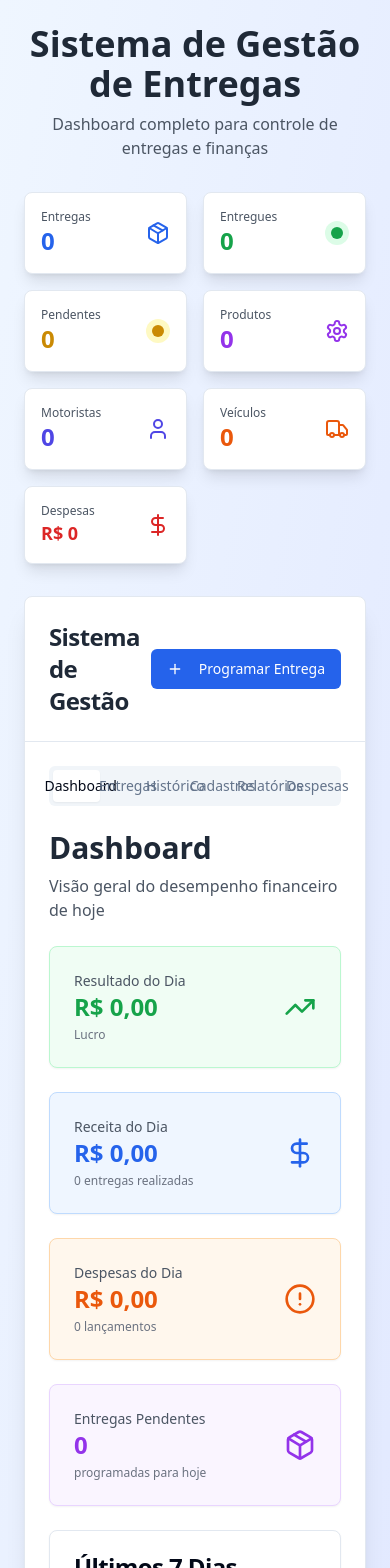
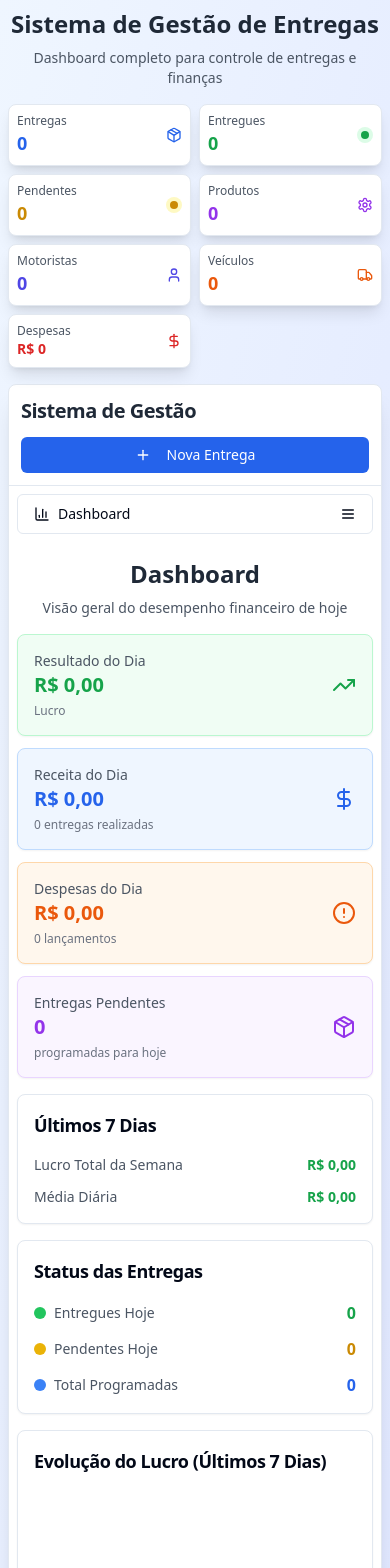
Before and after one commit to medraut16/carga-confirma-app-60, a React (Vite) app: page / in a window 390 px wide. Shown: the top 1568 px of the page. Built offline with nearby package versions, Linux system fonts and the light colour scheme.

Commit message:
Add responsive layout for mobile devices
Implement responsive design for mobile devices.

```diff
--- a/src/components/Dashboard.tsx
+++ b/src/components/Dashboard.tsx
@@ -90,20 +90,20 @@ const Dashboard: React.FC<DashboardProps> = ({ protocols, expenses, onNavigateTo
   };
 
   return (
-    <div className="space-y-6">
-      <div>
-        <h2 className="text-3xl font-bold text-gray-800 mb-2">Dashboard</h2>
-        <p className="text-gray-600">Visão geral do desempenho financeiro de hoje</p>
+    <div className="space-y-4 sm:space-y-6">
+      <div className="text-center sm:text-left">
+        <h2 className="text-2xl sm:text-3xl font-bold text-gray-800 mb-2">Dashboard</h2>
+        <p className="text-sm sm:text-base text-gray-600">Visão geral do desempenho financeiro de hoje</p>
       </div>
 
-      {/* Cards principais */}
-      <div className="grid grid-cols-1 md:grid-cols-2 lg:grid-cols-4 gap-6">
+      {/* Cards principais - Mobile: 1 column, Tablet: 2, Desktop: 4 */}
+      <div className="grid grid-cols-1 sm:grid-cols-2 lg:grid-cols-4 gap-3 sm:gap-4 lg:gap-6">
         <Card className={`${todayProfit >= 0 ? 'bg-green-50 border-green-200' : 'bg-red-50 border-red-200'}`}>
-          <CardContent className="p-6">
+          <CardContent className="p-4 sm:p-6">
             <div className="flex items-center justify-between">
               <div>
                 <p className="text-sm font-medium text-gray-600">Resultado do Dia</p>
-                <p className={`text-2xl font-bold ${todayProfit >= 0 ? 'text-green-600' : 'text-red-600'}`}>
+                <p className={`text-xl sm:text-2xl font-bold ${todayProfit >= 0 ? 'text-green-600' : 'text-red-600'}`}>
                   {new Intl.NumberFormat('pt-BR', {
                     style: 'currency',
                     currency: 'BRL'
@@ -114,9 +114,9 @@ const Dashboard: React.FC<DashboardProps> = ({ protocols, expenses, onNavigateTo
                 </p>
               </div>
               {todayProfit >= 0 ? (
-                <TrendingUp className="h-8 w-8 text-green-600" />
+                <TrendingUp className="h-6 w-6 sm:h-8 sm:w-8 text-green-600" />
               ) : (
-                <TrendingDown className="h-8 w-8 text-red-600" />
+                <TrendingDown className="h-6 w-6 sm:h-8 sm:w-8 text-red-600" />
               )}
             </div>
           </CardContent>
@@ -126,11 +126,11 @@ const Dashboard: React.FC<DashboardProps> = ({ protocols, expenses, onNavigateTo
           className="bg-blue-50 border-blue-200 cursor-pointer hover:shadow-lg transition-shadow"
           onClick={handleRevenueClick}
         >
-          <CardContent className="p-6">
+          <CardContent className="p-4 sm:p-6">
             <div className="flex items-center justify-between">
               <div>
                 <p className="text-sm font-medium text-gray-600">Receita do Dia</p>
-                <p className="text-2xl font-bold text-blue-600">
+                <p className="text-xl sm:text-2xl font-bold text-blue-600">
                   {new Intl.NumberFormat('pt-BR', {
                     style: 'currency',
                     currency: 'BRL'
@@ -140,7 +140,7 @@ const Dashboard: React.FC<DashboardProps> = ({ protocols, expenses, onNavigateTo
                   {deliveredToday} entregas realizadas
                 </p>
               </div>
-              <DollarSign className="h-8 w-8 text-blue-600" />
+              <DollarSign className="h-6 w-6 sm:h-8 sm:w-8 text-blue-600" />
             </div>
           </CardContent>
         </Card>
@@ -149,11 +149,11 @@ const Dashboard: React.FC<DashboardProps> = ({ protocols, expenses, onNavigateTo
           className="bg-orange-50 border-orange-200 cursor-pointer hover:shadow-lg transition-shadow"
           onClick={handleExpenseClick}
         >
-          <CardContent className="p-6">
+          <CardContent className="p-4 sm:p-6">
             <div className="flex items-center justify-between">
               <div>
                 <p className="text-sm font-medium text-gray-600">Despesas do Dia</p>
-                <p className="text-2xl font-bold text-orange-600">
+                <p className="text-xl sm:text-2xl font-bold text-orange-600">
                   {new Intl.NumberFormat('pt-BR', {
                     style: 'currency',
                     currency: 'BRL'
@@ -163,38 +163,38 @@ const Dashboard: React.FC<DashboardProps> = ({ protocols, expenses, onNavigateTo
                   {todayExpenses.length} lançamentos
                 </p>
               </div>
-              <AlertCircle className="h-8 w-8 text-orange-600" />
+              <AlertCircle className="h-6 w-6 sm:h-8 sm:w-8 text-orange-600" />
             </div>
           </CardContent>
         </Card>
 
         <Card className="bg-purple-50 border-purple-200">
-          <CardContent className="p-6">
+          <CardContent className="p-4 sm:p-6">
             <div className="flex items-center justify-between">
               <div>
                 <p className="text-sm font-medium text-gray-600">Entregas Pendentes</p>
-                <p className="text-2xl font-bold text-purple-600">{scheduledToday}</p>
+                <p className="text-xl sm:text-2xl font-bold text-purple-600">{scheduledToday}</p>
                 <p className="text-xs text-gray-500 mt-1">
                   programadas para hoje
                 </p>
               </div>
-              <Package className="h-8 w-8 text-purple-600" />
+              <Package className="h-6 w-6 sm:h-8 sm:w-8 text-purple-600" />
             </div>
           </CardContent>
         </Card>
       </div>
 
-      {/* Resumo semanal */}
-      <div className="grid grid-cols-1 lg:grid-cols-2 gap-6">
+      {/* Resumo semanal - Mobile: 1 column, Desktop: 2 columns */}
+      <div className="grid grid-cols-1 lg:grid-cols-2 gap-4 sm:gap-6">
         <Card>
-          <CardHeader>
-            <CardTitle>Últimos 7 Dias</CardTitle>
+          <CardHeader className="p-4 sm:p-6">
+            <CardTitle className="text-lg sm:text-xl">Últimos 7 Dias</CardTitle>
           </CardHeader>
-          <CardContent>
-            <div className="space-y-4">
+          <CardContent className="p-4 sm:p-6 pt-0">
+            <div className="space-y-3 sm:space-y-4">
               <div className="flex justify-between items-center">
                 <span className="text-sm text-gray-600">Lucro Total da Semana</span>
-                <span className={`font-bold ${weeklyProfit >= 0 ? 'text-green-600' : 'text-red-600'}`}>
+                <span className={`font-bold text-sm sm:text-base ${weeklyProfit >= 0 ? 'text-green-600' : 'text-red-600'}`}>
                   {new Intl.NumberFormat('pt-BR', {
                     style: 'currency',
                     currency: 'BRL'
@@ -203,7 +203,7 @@ const Dashboard: React.FC<DashboardProps> = ({ protocols, expenses, onNavigateTo
               </div>
               <div className="flex justify-between items-center">
                 <span className="text-sm text-gray-600">Média Diária</span>
-                <span className={`font-bold ${avgDailyProfit >= 0 ? 'text-green-600' : 'text-red-600'}`}>
+                <span className={`font-bold text-sm sm:text-base ${avgDailyProfit >= 0 ? 'text-green-600' : 'text-red-600'}`}>
                   {new Intl.NumberFormat('pt-BR', {
                     style: 'currency',
                     currency: 'BRL'
@@ -215,11 +215,11 @@ const Dashboard: React.FC<DashboardProps> = ({ protocols, expenses, onNavigateTo
         </Card>
 
         <Card>
-          <CardHeader>
-            <CardTitle>Status das Entregas</CardTitle>
+          <CardHeader className="p-4 sm:p-6">
+            <CardTitle className="text-lg sm:text-xl">Status das Entregas</CardTitle>
           </CardHeader>
-          <CardContent>
-            <div className="space-y-4">
+          <CardContent className="p-4 sm:p-6 pt-0">
+            <div className="space-y-3 sm:space-y-4">
               <div className="flex justify-between items-center">
                 <div className="flex items-center gap-2">
                   <div className="w-3 h-3 bg-green-500 rounded-full"></div>
@@ -246,21 +246,21 @@ const Dashboard: React.FC<DashboardProps> = ({ protocols, expenses, onNavigateTo
         </Card>
       </div>
 
-      {/* Gráfico simples dos últimos 7 dias */}
+      {/* Gráfico - Mobile responsive */}
       <Card>
-        <CardHeader>
-          <CardTitle>Evolução do Lucro (Últimos 7 Dias)</CardTitle>
+        <CardHeader className="p-4 sm:p-6">
+          <CardTitle className="text-lg sm:text-xl">Evolução do Lucro (Últimos 7 Dias)</CardTitle>
         </CardHeader>
-        <CardContent>
-          <div className="h-64 flex items-end justify-between gap-2">
+        <CardContent className="p-4 sm:p-6 pt-0">
+          <div className="h-48 sm:h-64 flex items-end justify-between gap-1 sm:gap-2">
             {last7Days.map((day, index) => {
               const maxProfit = Math.max(...last7Days.map(d => Math.abs(d.profit)));
-              const height = maxProfit > 0 ? (Math.abs(day.profit) / maxProfit) * 200 : 20;
+              const height = maxProfit > 0 ? (Math.abs(day.profit) / maxProfit) * (window.innerWidth < 640 ? 160 : 200) : 20;
               const isPositive = day.profit >= 0;
 
               return (
                 <div key={index} className="flex-1 flex flex-col items-center">
-                  <div className="text-xs text-gray-500 mb-2">
+                  <div className="text-xs text-gray-500 mb-2 text-center">
                     {new Intl.NumberFormat('pt-BR', {
                       style: 'currency',
                       currency: 'BRL',
--- a/src/components/ProtocolApp.tsx
+++ b/src/components/ProtocolApp.tsx
@@ -2,7 +2,7 @@ import React, { useState, useEffect } from 'react';
 import { Card, CardContent, CardHeader, CardTitle } from '@/components/ui/card';
 import { Button } from '@/components/ui/button';
 import { Tabs, TabsContent, TabsList, TabsTrigger } from '@/components/ui/tabs';
-import { Package, FileText, BarChart3, Plus, Settings, User, Truck, DollarSign, Calendar } from 'lucide-react';
+import { Package, FileText, BarChart3, Plus, Settings, User, Truck, DollarSign, Calendar, Menu } from 'lucide-react';
 import { DeliveryProtocol, Product, Driver, Vehicle, Expense, ExpenseCategory } from '@/types/protocol';
 import ProtocolForm from './ProtocolForm';
 import ProtocolList from './ProtocolList';
@@ -29,6 +29,7 @@ const ProtocolApp = () => {
   const [showForm, setShowForm] = useState(false);
   const [editingProtocol, setEditingProtocol] = useState<DeliveryProtocol | null>(null);
   const [confirmingDelivery, setConfirmingDelivery] = useState<DeliveryProtocol | null>(null);
+  const [isMobileMenuOpen, setIsMobileMenuOpen] = useState(false);
 
   useEffect(() => {
     // Load all data from localStorage
@@ -197,101 +198,101 @@ const ProtocolApp = () => {
 
   return (
     <div className="min-h-screen bg-gradient-to-br from-blue-50 to-indigo-100">
-      <div className="container mx-auto p-6">
+      <div className="container mx-auto p-2 sm:p-4 lg:p-6">
         {/* Header */}
-        <div className="text-center mb-8">
-          <h1 className="text-4xl font-bold text-gray-800 mb-2">
+        <div className="text-center mb-4 sm:mb-6 lg:mb-8">
+          <h1 className="text-2xl sm:text-3xl lg:text-4xl font-bold text-gray-800 mb-2">
             Sistema de Gestão de Entregas
           </h1>
-          <p className="text-gray-600">
+          <p className="text-sm sm:text-base text-gray-600">
             Dashboard completo para controle de entregas e finanças
           </p>
         </div>
 
-        {/* Stats Cards */}
-        <div className="grid grid-cols-2 md:grid-cols-4 lg:grid-cols-7 gap-4 mb-8">
+        {/* Stats Cards - Mobile: 2 columns, Tablet: 3-4, Desktop: 7 */}
+        <div className="grid grid-cols-2 sm:grid-cols-3 md:grid-cols-4 lg:grid-cols-7 gap-2 sm:gap-3 lg:gap-4 mb-4 sm:mb-6 lg:mb-8">
           <Card className="bg-white shadow-lg hover:shadow-xl transition-shadow">
-            <CardContent className="p-4">
+            <CardContent className="p-2 sm:p-3 lg:p-4">
               <div className="flex items-center justify-between">
                 <div>
                   <p className="text-xs font-medium text-gray-600">Entregas</p>
-                  <p className="text-2xl font-bold text-blue-600">{stats.total}</p>
+                  <p className="text-lg sm:text-xl lg:text-2xl font-bold text-blue-600">{stats.total}</p>
                 </div>
-                <Package className="h-6 w-6 text-blue-600" />
+                <Package className="h-4 w-4 sm:h-5 sm:w-5 lg:h-6 lg:w-6 text-blue-600" />
               </div>
             </CardContent>
           </Card>
 
           <Card className="bg-white shadow-lg hover:shadow-xl transition-shadow">
-            <CardContent className="p-4">
+            <CardContent className="p-2 sm:p-3 lg:p-4">
               <div className="flex items-center justify-between">
                 <div>
                   <p className="text-xs font-medium text-gray-600">Entregues</p>
-                  <p className="text-2xl font-bold text-green-600">{stats.delivered}</p>
+                  <p className="text-lg sm:text-xl lg:text-2xl font-bold text-green-600">{stats.delivered}</p>
                 </div>
-                <div className="h-6 w-6 bg-green-100 rounded-full flex items-center justify-center">
-                  <div className="h-3 w-3 bg-green-600 rounded-full"></div>
+                <div className="h-4 w-4 sm:h-5 sm:w-5 lg:h-6 lg:w-6 bg-green-100 rounded-full flex items-center justify-center">
+                  <div className="h-2 w-2 sm:h-2.5 sm:w-2.5 lg:h-3 lg:w-3 bg-green-600 rounded-full"></div>
                 </div>
               </div>
             </CardContent>
           </Card>
 
           <Card className="bg-white shadow-lg hover:shadow-xl transition-shadow">
-            <CardContent className="p-4">
+            <CardContent className="p-2 sm:p-3 lg:p-4">
               <div className="flex items-center justify-between">
                 <div>
                   <p className="text-xs font-medium text-gray-600">Pendentes</p>
-                  <p className="text-2xl font-bold text-yellow-600">{stats.pending}</p>
+                  <p className="text-lg sm:text-xl lg:text-2xl font-bold text-yellow-600">{stats.pending}</p>
                 </div>
-                <div className="h-6 w-6 bg-yellow-100 rounded-full flex items-center justify-center">
-                  <div className="h-3 w-3 bg-yellow-600 rounded-full"></div>
+                <div className="h-4 w-4 sm:h-5 sm:w-5 lg:h-6 lg:w-6 bg-yellow-100 rounded-full flex items-center justify-center">
+                  <div className="h-2 w-2 sm:h-2.5 sm:w-2.5 lg:h-3 lg:w-3 bg-yellow-600 rounded-full"></div>
                 </div>
               </div>
             </CardContent>
           </Card>
 
           <Card className="bg-white shadow-lg hover:shadow-xl transition-shadow">
-            <CardContent className="p-4">
+            <CardContent className="p-2 sm:p-3 lg:p-4">
               <div className="flex items-center justify-between">
                 <div>
                   <p className="text-xs font-medium text-gray-600">Produtos</p>
-                  <p className="text-2xl font-bold text-purple-600">{stats.totalProducts}</p>
+                  <p className="text-lg sm:text-xl lg:text-2xl font-bold text-purple-600">{stats.totalProducts}</p>
                 </div>
-                <Settings className="h-6 w-6 text-purple-600" />
+                <Settings className="h-4 w-4 sm:h-5 sm:w-5 lg:h-6 lg:w-6 text-purple-600" />
               </div>
             </CardContent>
           </Card>
 
           <Card className="bg-white shadow-lg hover:shadow-xl transition-shadow">
-            <CardContent className="p-4">
+            <CardContent className="p-2 sm:p-3 lg:p-4">
               <div className="flex items-center justify-between">
                 <div>
                   <p className="text-xs font-medium text-gray-600">Motoristas</p>
-                  <p className="text-2xl font-bold text-indigo-600">{stats.totalDrivers}</p>
+                  <p className="text-lg sm:text-xl lg:text-2xl font-bold text-indigo-600">{stats.totalDrivers}</p>
                 </div>
-                <User className="h-6 w-6 text-indigo-600" />
+                <User className="h-4 w-4 sm:h-5 sm:w-5 lg:h-6 lg:w-6 text-indigo-600" />
               </div>
             </CardContent>
           </Card>
 
           <Card className="bg-white shadow-lg hover:shadow-xl transition-shadow">
-            <CardContent className="p-4">
+            <CardContent className="p-2 sm:p-3 lg:p-4">
               <div className="flex items-center justify-between">
                 <div>
                   <p className="text-xs font-medium text-gray-600">Veículos</p>
-                  <p className="text-2xl font-bold text-orange-600">{stats.totalVehicles}</p>
+                  <p className="text-lg sm:text-xl lg:text-2xl font-bold text-orange-600">{stats.totalVehicles}</p>
                 </div>
-                <Truck className="h-6 w-6 text-orange-600" />
+                <Truck className="h-4 w-4 sm:h-5 sm:w-5 lg:h-6 lg:w-6 text-orange-600" />
               </div>
             </CardContent>
           </Card>
 
           <Card className="bg-white shadow-lg hover:shadow-xl transition-shadow">
-            <CardContent className="p-4">
+            <CardContent className="p-2 sm:p-3 lg:p-4">
               <div className="flex items-center justify-between">
                 <div>
                   <p className="text-xs font-medium text-gray-600">Despesas</p>
-                  <p className="text-lg font-bold text-red-600">
+                  <p className="text-sm sm:text-base lg:text-lg font-bold text-red-600">
                     {new Intl.NumberFormat('pt-BR', {
                       style: 'currency',
                       currency: 'BRL',
@@ -299,7 +300,7 @@ const ProtocolApp = () => {
                     }).format(stats.totalExpenses)}
                   </p>
                 </div>
-                <DollarSign className="h-6 w-6 text-red-600" />
+                <DollarSign className="h-4 w-4 sm:h-5 sm:w-5 lg:h-6 lg:w-6 text-red-600" />
               </div>
             </CardContent>
           </Card>
@@ -307,9 +308,9 @@ const ProtocolApp = () => {
 
         {/* Main Content */}
         <Card className="bg-white shadow-xl">
-          <CardHeader className="border-b">
-            <div className="flex justify-between items-center">
-              <CardTitle className="text-2xl font-bold text-gray-800">
+          <CardHeader className="border-b p-3 sm:p-4 lg:p-6">
+            <div className="flex flex-col sm:flex-row justify-between items-start sm:items-center gap-3 sm:gap-0">
+              <CardTitle className="text-xl sm:text-2xl font-bold text-gray-800">
                 Sistema de Gestão
               </CardTitle>
               <Button
@@ -317,40 +318,86 @@ const ProtocolApp = () => {
                   setEditingProtocol(null);
                   setShowForm(true);
                 }}
-                className="bg-blue-600 hover:bg-blue-700 text-white"
+                className="bg-blue-600 hover:bg-blue-700 text-white w-full sm:w-auto"
+                size="sm"
               >
                 <Plus className="h-4 w-4 mr-2" />
-                Programar Entrega
+                <span className="hidden sm:inline">Programar Entrega</span>
+                <span className="sm:hidden">Nova Entrega</span>
               </Button>
             </div>
           </CardHeader>
 
-          <CardContent className="p-6">
+          <CardContent className="p-2 sm:p-4 lg:p-6">
             <Tabs value={activeTab} onValueChange={setActiveTab}>
-              <TabsList className="grid w-full grid-cols-6">
-                <TabsTrigger value="dashboard" className="flex items-center gap-2">
-                  <BarChart3 className="h-4 w-4" />
-                  Dashboard
+              {/* Mobile: Dropdown menu, Desktop: Regular tabs */}
+              <div className="block sm:hidden mb-4">
+                <Button
+                  variant="outline"
+                  onClick={() => setIsMobileMenuOpen(!isMobileMenuOpen)}
+                  className="w-full justify-between"
+                >
+                  <span className="flex items-center gap-2">
+                    {activeTab === 'dashboard' && <><BarChart3 className="h-4 w-4" />Dashboard</>}
+                    {activeTab === 'scheduler' && <><Calendar className="h-4 w-4" />Entregas</>}
+                    {activeTab === 'list' && <><FileText className="h-4 w-4" />Histórico</>}
+                    {activeTab === 'cadastros' && <><Settings className="h-4 w-4" />Cadastros</>}
+                    {activeTab === 'reports' && <><BarChart3 className="h-4 w-4" />Relatórios</>}
+                    {activeTab === 'expenses' && <><DollarSign className="h-4 w-4" />Despesas</>}
+                  </span>
+                  <Menu className="h-4 w-4" />
+                </Button>
+
+                {isMobileMenuOpen && (
+                  <div className="mt-2 bg-white border rounded-lg shadow-lg z-10">
+                    {[
+                      { value: 'dashboard', icon: BarChart3, label: 'Dashboard' },
+                      { value: 'scheduler', icon: Calendar, label: 'Entregas' },
+                      { value: 'list', icon: FileText, label: 'Histórico' },
+                      { value: 'cadastros', icon: Settings, label: 'Cadastros' },
+                      { value: 'reports', icon: BarChart3, label: 'Relatórios' },
+                      { value: 'expenses', icon: DollarSign, label: 'Despesas' }
+                    ].map((tab) => (
+                      <button
+                        key={tab.value}
+                        onClick={() => {
+                          setActiveTab(tab.value);
+                          setIsMobileMenuOpen(false);
+                        }}
+                        className="w-full flex items-center gap-2 px-4 py-3 text-left hover:bg-gray-50 first:rounded-t-lg last:rounded-b-lg"
+                      >
+                        <tab.icon className="h-4 w-4" />
+                        {tab.label}
+                      </button>
+                    ))}
+                  </div>
+                )}
+              </div>
+
+              <TabsList className="hidden sm:grid w-full grid-cols-3 lg:grid-cols-6">
+                <TabsTrigger value="dashboard" className="flex items-center gap-1 lg:gap-2 text-xs lg:text-sm">
+                  <BarChart3 className="h-3 w-3 lg:h-4 lg:w-4" />
+                  <span className="hidden lg:inline">Dashboard</span>
                 </TabsTrigger>
-                <TabsTrigger value="scheduler" className="flex items-center gap-2">
-                  <Calendar className="h-4 w-4" />
-                  Entregas
+                <TabsTrigger value="scheduler" className="flex items-center gap-1 lg:gap-2 text-xs lg:text-sm">
+                  <Calendar className="h-3 w-3 lg:h-4 lg:w-4" />
+                  <span className="hidden lg:inline">Entregas</span>
                 </TabsTrigger>
-                <TabsTrigger value="list" className="flex items-center gap-2">
-                  <FileText className="h-4 w-4" />
-                  Histórico
+                <TabsTrigger value="list" className="flex items-center gap-1 lg:gap-2 text-xs lg:text-sm">
+                  <FileText className="h-3 w-3 lg:h-4 lg:w-4" />
+                  <span className="hidden lg:inline">Histórico</span>
                 </TabsTrigger>
-                <TabsTrigger value="cadastros" className="flex items-center gap-2">
-                  <Settings className="h-4 w-4" />
-                  Cadastros
+                <TabsTrigger value="cadastros" className="flex items-center gap-1 lg:gap-2 text-xs lg:text-sm">
+                  <Settings className="h-3 w-3 lg:h-4 lg:w-4" />
+                  <span className="hidden lg:inline">Cadastros</span>
                 </TabsTrigger>
-                <TabsTrigger value="reports" className="flex items-center gap-2">
-                  <BarChart3 className="h-4 w-4" />
-                  Relatórios
+                <TabsTrigger value="reports" className="flex items-center gap-1 lg:gap-2 text-xs lg:text-sm">
+                  <BarChart3 className="h-3 w-3 lg:h-4 lg:w-4" />
+                  <span className="hidden lg:inline">Relatórios</span>
                 </TabsTrigger>
-                <TabsTrigger value="expenses" className="flex items-center gap-2">
-                  <DollarSign className="h-4 w-4" />
-                  Despesas
+                <TabsTrigger value="expenses" className="flex items-center gap-1 lg:gap-2 text-xs lg:text-sm">
+                  <DollarSign className="h-3 w-3 lg:h-4 lg:w-4" />
+                  <span className="hidden lg:inline">Despesas</span>
                 </TabsTrigger>
               </TabsList>
 
@@ -462,10 +509,10 @@ const ProtocolApp = () => {
           </CardContent>
         </Card>
 
-        {/* Protocol Form Modal */}
+        {/* Protocol Form Modal - Mobile responsive */}
         {showForm && (
-          <div className="fixed inset-0 bg-black bg-opacity-50 flex items-center justify-center p-4 z-50">
-            <div className="bg-white rounded-lg shadow-2xl max-w-4xl w-full max-h-[90vh] overflow-y-auto">
+          <div className="fixed inset-0 bg-black bg-opacity-50 flex items-center justify-center p-2 sm:p-4 z-50">
+            <div className="bg-white rounded-lg shadow-2xl w-full max-w-4xl max-h-[95vh] sm:max-h-[90vh] overflow-y-auto">
               <ProtocolForm
                 products={products}
                 drivers={drivers}
@@ -481,13 +528,17 @@ const ProtocolApp = () => {
           </div>
         )}
 
-        {/* Delivery Confirmation Modal */}
+        {/* Delivery Confirmation Modal - Mobile responsive */}
         {confirmingDelivery && (
-          <DeliveryConfirmation
-            protocol={confirmingDelivery}
-            onConfirm={handleDeliveryConfirmed}
-            onCancel={() => setConfirmingDelivery(null)}
-          />
+          <div className="fixed inset-0 bg-black bg-opacity-50 flex items-center justify-center p-2 sm:p-4 z-50">
+            <div className="w-full max-w-2xl max-h-[95vh] sm:max-h-[90vh] overflow-y-auto">
+              <DeliveryConfirmation
+                protocol={confirmingDelivery}
+                onConfirm={handleDeliveryConfirmed}
+                onCancel={() => setConfirmingDelivery(null)}
+              />
+            </div>
+          </div>
         )}
       </div>
     </div>
```
